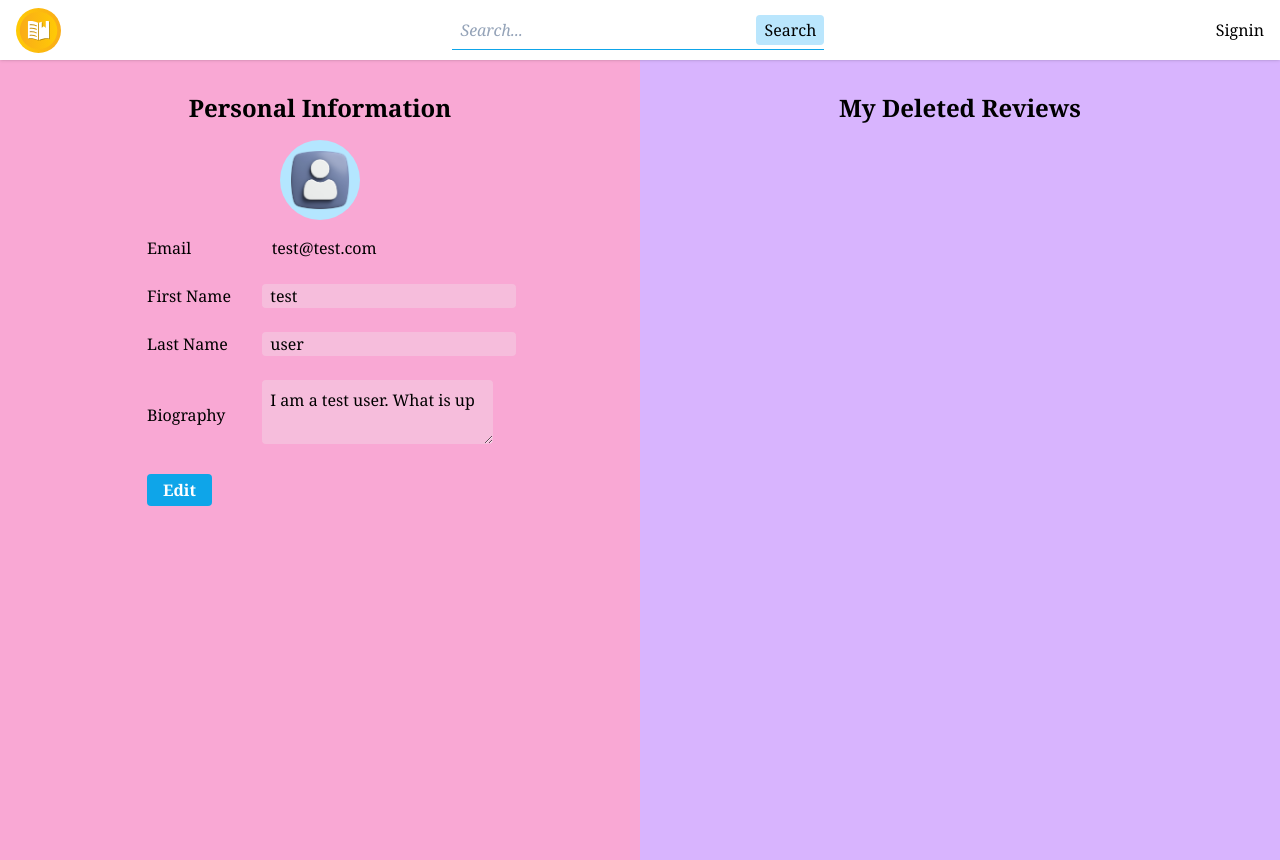
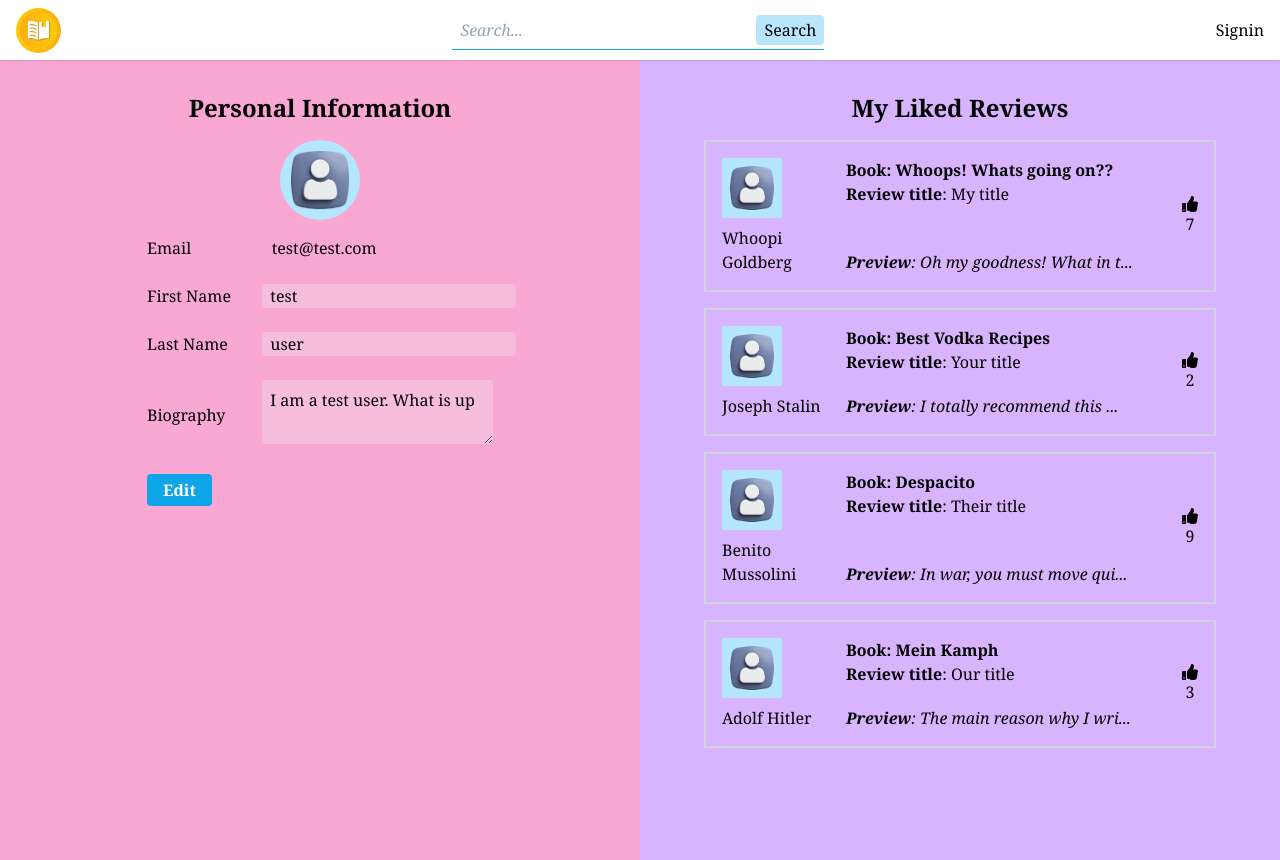
Before and after one commit to LeoYoung95/Book-Review-Journal-Front, a React (Create React App) app: page /profile in a window 1280 px wide. Built offline with nearby package versions, Linux system fonts and the light colour scheme.

Commit message:
create profile review cards with hardcoded data

```diff
--- a/package.json
+++ b/package.json
@@ -14,6 +14,7 @@
     "postcss": "^8.4.31",
     "react": "^18.2.0",
     "react-dom": "^18.2.0",
+    "react-icons": "^4.12.0",
     "react-redux": "^8.1.3",
     "react-router-dom": "^6.20.0",
     "react-scripts": "5.0.1",
--- a/src/components/profile/myOrLikedReviews.jsx
+++ /dev/null
@@ -1,29 +0,0 @@
-export default function MyOrLikedReviews({ currentUser, profileUser }) {
-
-  const likedReviews = [
-    {
-      bookId: '234234',
-      writerName: 'Jason',
-      title: 'my title',
-      body: 'this is a review body',
-    }
-  ];
-
-  return (
-    <div>
-      <h1 className='mt-8 font-bold text-2xl'>
-        {
-          profileUser.role === 'reader' ?
-            'My Liked Reviews' :
-          profileUser.role === 'writer' ?
-            'My Reviews' :
-          profileUser.role === 'admin' ?
-            'My Deleted Reviews' :
-            null
-        }
-      </h1>
-
-
-    </div>
-  );
-};
--- a/src/components/profile/profile.jsx
+++ b/src/components/profile/profile.jsx
@@ -3,7 +3,7 @@ import { useSelector } from 'react-redux';
 import store from '../../reducers/store';
 import { Provider } from 'react-redux';
 import PersonalInfo from './personalInfo';
-import MyOrLikedReviews from './myOrLikedReviews';
+import ProfileReviews from './profileReviews';
 
 export default function Profile() {
 
@@ -20,9 +20,11 @@ export default function Profile() {
     firstName: 'test',
     lastName: 'user',
     email: 'test@test.com',
-    role: 'admin',
+    role: 'reader',
     bio: 'I am a test user. What is up',
   }
+
+
 
   return (
     <Provider store={store}>
@@ -31,7 +33,7 @@ export default function Profile() {
           <PersonalInfo currentUser={currentUser} profileUser={profileUser}/>
         </div>
         <div className='md:w-1/2 h-full bg-purple-300 flex justify-center'>
-          <MyOrLikedReviews currentUser={currentUser} profileUser={profileUser}/>
+          <ProfileReviews currentUser={currentUser} profileUser={profileUser}/>
         </div>
       </div>
     </Provider>
--- a/src/components/profile/profileReviewCard.jsx
+++ b/src/components/profile/profileReviewCard.jsx
@@ -1,9 +1,44 @@
 import React from 'react';
+import { Link } from 'react-router-dom';
+import profileAvatar from '../../images/profile-avatar.jpg'
+import { FaThumbsUp, FaEdit } from 'react-icons/fa'
 
-export default function ProfileReviewCard() {
+export default function ProfileReviewCard({ review }) {
+
+  const truncatedContent = review.content.substring(0, 25);
+
+
   return (
-    <div>
-      <h1>This is a profile review card</h1>
+    <div className='border-2 border-gray-300 p-4 w-[80%] mb-4 flex justify-between items-center'>
+      <div className='flex'>
+        <div className='w-[100px] mr-6 '>
+          <img
+            src={profileAvatar}
+            alt='profile avatar'
+            className='h-[60px] w-[60px] mb-2'
+          />
+          <p>
+            {review.writerName}
+          </p>
+        </div>
+
+        <div className='flex flex-col justify-between '>
+          <div className=''>
+            <h2 className='font-bold'>
+              Book: {review.bookTitle}
+            </h2>
+            <p><strong>Review title</strong>: {review.title} </p>
+          </div>
+          <p className='italic'>
+            <strong>Preview</strong>: {truncatedContent}...
+          </p>
+        </div>
+      </div>
+
+      <div className='flex flex-col items-center ml-2'>
+        <FaThumbsUp />
+        <p>{review.likes}</p>
+      </div>
     </div>
   )
 }
--- /dev/null
+++ b/src/components/profile/profileReviews.jsx
@@ -0,0 +1,59 @@
+import React from 'react';
+import ProfileReviewCard from './profileReviewCard';
+
+export default function ProfileReviews({ currentUser, profileUser }) {
+
+  const likedReviews = [
+    {
+      title: 'My title',
+      content: 'Oh my goodness! What in the actual f*ck is going on? I have no idea where I am, or what I am doing. Wait a minute!! WHO AM I?',
+      writerName: 'Whoopi Goldberg',
+      likes: 7,
+      bookTitle: 'Whoops! Whats going on??',
+    },
+    {
+      title: 'Your title',
+      content: 'I totally recommend this book to anyone trying to start a communist revolution!!! The secret is in the VODKA',
+      writerName: 'Joseph Stalin',
+      likes: 2,
+      bookTitle: 'Best Vodka Recipes'
+    },
+    {
+      title: 'Their title',
+      content: 'In war, you must move quickly. If you move too slowly, you will end up like me. Dead in a ditch and bald as hell',
+      writerName: 'Benito Mussolini',
+      likes: 9,
+      bookTitle: 'Despacito'
+    },
+    {
+      title: 'Our title',
+      content: 'The main reason why I write this book is this - I have many problems and my shrink is telling me that there is no longer hope.',
+      writerName: 'Adolf Hitler',
+      likes: 3,
+      bookTitle: 'Mein Kamph'
+    }
+  ];
+
+  return (
+    <div className='w-full flex flex-col items-center'>
+      <h1 className='mt-8 mb-4 font-bold text-2xl'>
+        {
+          profileUser.role === 'reader' ?
+            'My Liked Reviews' :
+          profileUser.role === 'writer' ?
+            'My Reviews' :
+          profileUser.role === 'admin' ?
+            'My Deleted Reviews' :
+            null
+        }
+      </h1>
+
+      {
+        likedReviews.map((review => {
+          return <ProfileReviewCard review={review} />
+        }))
+      }
+
+    </div>
+  );
+};
```
Also changed, not shown: 1 other file (tests, documents, lock files or other folders).
